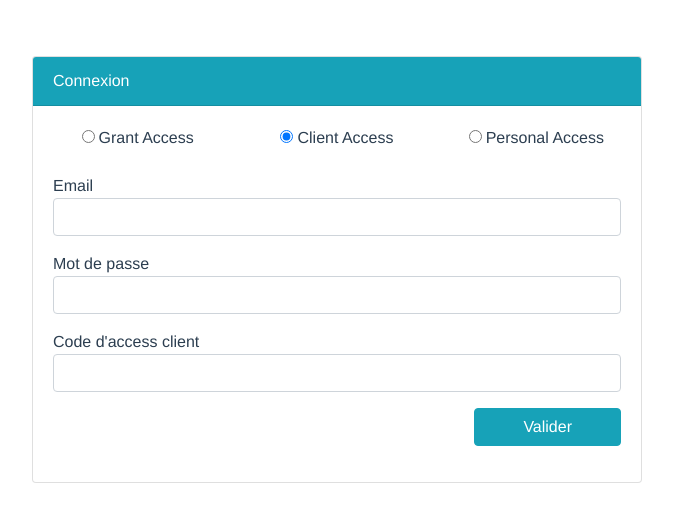
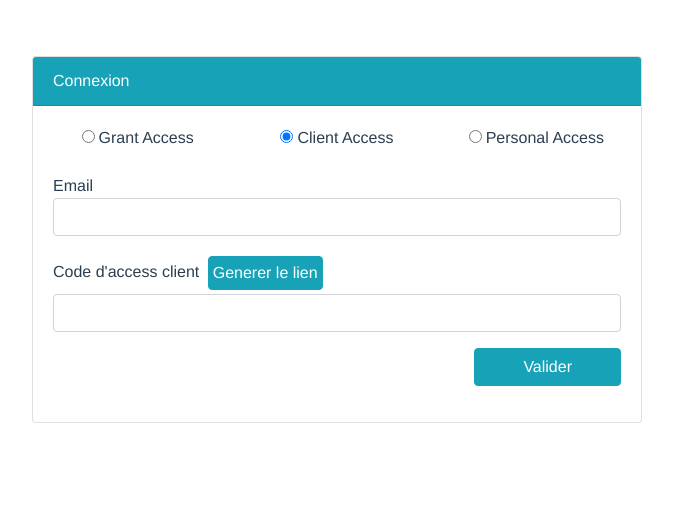
Before and after one commit to mehdiayad/vue-Interface, a Vue app: page /login in a window 1280 px wide. Both pictures are taken after a click on the radio button "Client Access". Shown: the top 522 px of the page, without its empty margins (303-976 px from the left). Built offline with nearby package versions, Linux system fonts and the light colour scheme.

Commit message:
updates login vue

```diff
--- a/src/components/Login.vue
+++ b/src/components/Login.vue
@@ -10,15 +10,15 @@
             <form role="form">
               <div class="form-group row text-center">
                 <div class="col-4 col-sm-4">
-                  <input type="radio" id="grant" value="grant" v-model="loginForm.passportMode">
+                  <input type="radio" id="grant" value="grant" v-model="loginForm.passport.mode">
                   <label for="grant" class="pl-1">Grant Access</label>
                 </div>
                 <div class="col-4 col-sm-4">
-                  <input type="radio" id="client" value="client" v-model="loginForm.passportMode">
+                  <input type="radio" id="client" value="client" v-model="loginForm.passport.mode">
                   <label for="client" class="pl-1">Client Access</label>
                 </div>
                 <div class="col-4 col-sm-4">
-                  <input type="radio" id="personal" value="personal" v-model="loginForm.passportMode">
+                  <input type="radio" id="personal" value="personal" v-model="loginForm.passport.mode">
                   <label for="personal" class="pl-1">Personal Access</label>
                 </div>
               </div>
@@ -26,18 +26,25 @@
                 <div> Email  </div>
                 <input v-model="loginForm.data.email" type="email" class="form-control"/>
               </div>
-              <div class="form-group">
+              <div class="form-group" v-if="loginForm.passport.mode=='grant'">
                 <div> Mot de passe </div>
                 <input v-model="loginForm.data.password" type="password" class="form-control"/>
               </div>
-              <div class="form-group" v-if="loginForm.passportMode=='client'">
-                <div> Code d'access client</div>
+
+              <div class="form-group" v-if="loginForm.passport.mode=='client'">
+                <div>
+                  Code d'access client
+                  <a class="btn btn-info p-1 m-1 text-white" @click="generateUrl()"> Generer le lien </a>
+                  <a class="btn btn-info p-1 m-1 text-white" v-if="(loginForm.passport.link!=null)"  :href="loginForm.passport.link" target="_blank"> Generer le code </a>
+                </div>
                 <input v-model="loginForm.data.code" type="text" class="form-control"/>
               </div>
-              <div class="form-group" v-if="loginForm.passportMode=='personal'">
-                <div> Code d'access personel </div>
+
+              <div class="form-group" v-if="loginForm.passport.mode=='personal'">
+                <div> Code d'access personel</div>
                 <input v-model="loginForm.data.code" type="text" class="form-control"/>
               </div>
+
               <div class="form-group text-right">
                 <a class="btn btn-info text-white px-5" v-on:click="loginPassport()">Valider</a>
               </div>
@@ -62,10 +69,11 @@
   export default {
   data() {
     return {
-      test: null,
-
       loginForm: {
-        passportMode: 'grant',
+        passport:{
+          mode: 'grant',
+          link: null
+        },
         data: {
           email: userStore.getters.getUserEmail,
           password: userStore.getters.getUserPassword,
@@ -102,9 +110,9 @@
 
       var url = null
 
-      if(this.loginForm.passportMode == 'grant'){
+      if(this.loginForm.passport.mode == 'grant'){
         url = process.env.VUE_APP_API_BASE_URL + 'loginPassportGrant'
-      }else if(this.loginForm.passportMode == 'client'){
+      }else if(this.loginForm.passport.mode == 'client'){
         url = process.env.VUE_APP_API_BASE_URL + 'loginPassportClient'
       } else{
         url = process.env.VUE_APP_API_BASE_URL + 'loginPassportPersonal'
@@ -149,6 +157,36 @@
           self.loginForm.error.description = error
           self.setErrorAlert(true)
       });
+    },
+    generateUrl: function(){
+
+      var url = process.env.VUE_APP_API_BASE_URL + 'generateAuthorizeUrl'
+      var self = this
+       axios({
+        method: 'post',
+        url: url,
+        data: this.loginForm.data
+      })
+      .then(function (response) {
+            console.log(response)
+
+            if(response.data.errorCode==null){
+
+              self.loginForm.passport.link = response.data.apiUrl
+
+            }else{
+
+              self.loginForm.error.code = response.data.errorCode
+              self.loginForm.error.type = response.data.errorType
+              self.loginForm.error.description = response.data.errorDescription
+              self.setErrorAlert(true)
+
+            }
+      })
+       .catch(function (error) {
+          console.log(error)
+       });
+
     }
   }
 }
```
